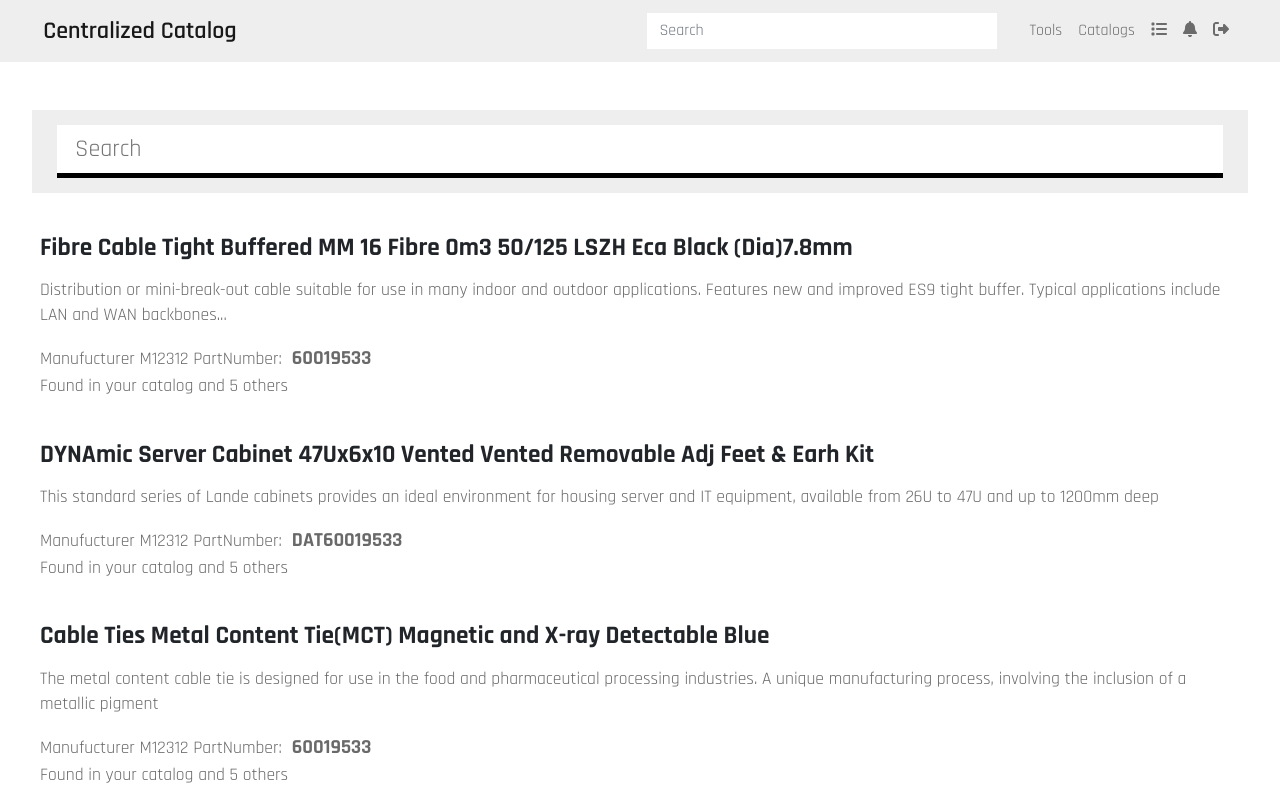
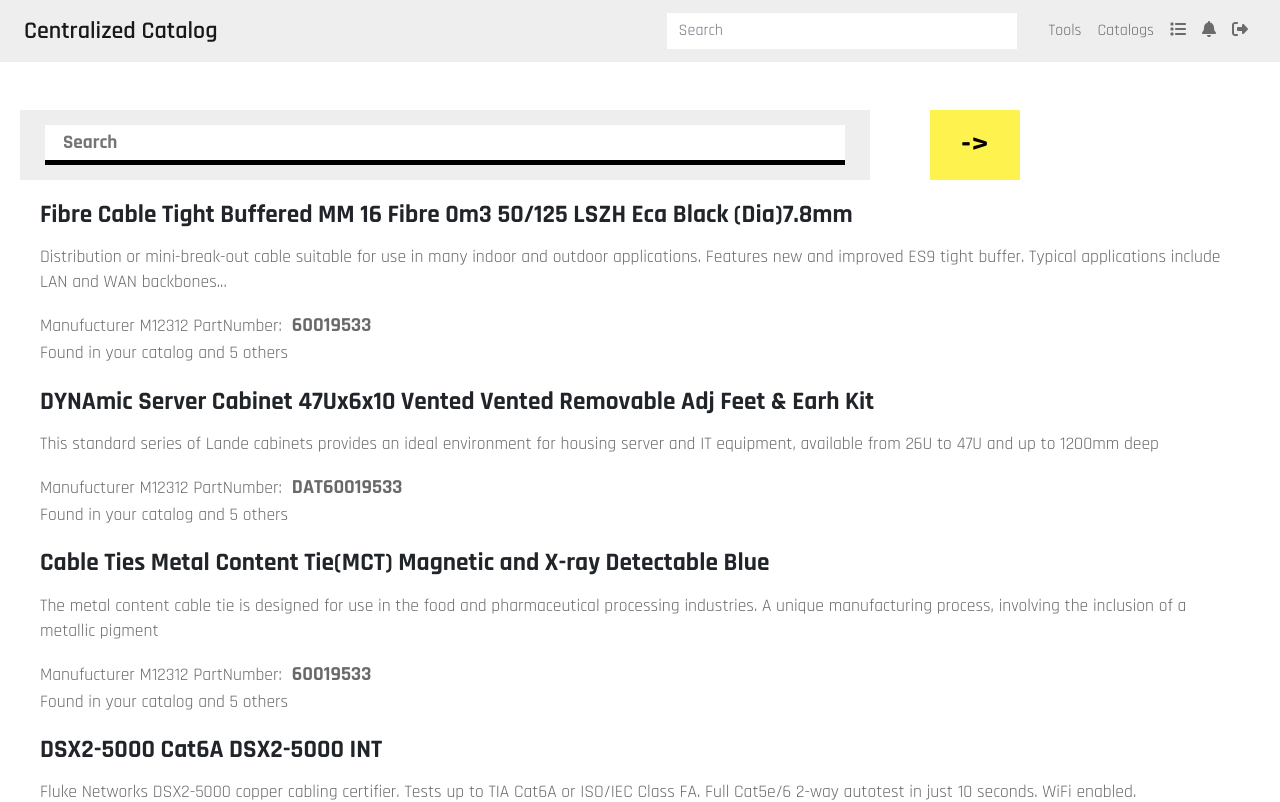
Before and after one commit to ralphsulit/takepart, a React (Create React App) app: page / in a window 1280 px wide. Shown: the top 802 px of the page. Built offline with nearby package versions, Linux system fonts and the light colour scheme.

Commit message:
fixed some spacing in search and content

```diff
--- a/src/assets/styles/mixins.styles.scss
+++ b/src/assets/styles/mixins.styles.scss
@@ -8,7 +8,7 @@ $screen-md-min: 768px;
 $screen-lg-min: 992px;
 
 // Large tablets and desktops
-$screen-xl-min: 1200px;
+$screen-xl-min: 1400px;
 
 // Small devices
 @mixin sm {
@@ -37,10 +37,3 @@ $screen-xl-min: 1200px;
     @content;
   }
 }
-
-// Custom devices
-@mixin rwd($screen) {
-  @media (min-width: $screen+'px') {
-    @content;
-  }
-}
--- a/src/assets/styles/varaiables.styles.scss
+++ b/src/assets/styles/varaiables.styles.scss
@@ -7,6 +7,7 @@ $black: #000;
 $white: #eee;
 $dark-gray: #333;
 $gray: #696969;
+$yellow: #fef24e;
 
 /// **fonts
 $bold: 800;
--- /dev/null
+++ b/src/components/button/button.component.jsx
@@ -0,0 +1,10 @@
+import React from 'react';
+import './button.styles.scss';
+
+const Button = () => {
+  return (
+    <button className='search-btn'>-></button>
+  );
+};
+
+export default Button;
--- /dev/null
+++ b/src/components/button/button.styles.scss
@@ -0,0 +1,17 @@
+@import '../../assets/styles/mixins.styles.scss';
+@import '../../assets/styles/varaiables.styles.scss';
+
+.search-btn {
+  background-color: $yellow;
+  border: none;
+  font-family: $rajdhani;
+  font-size: 2rem;
+  font-weight: $bold;
+  padding: 10px;
+  width: 90px;
+  margin-left: 30px;
+
+    @include lg {
+      margin-left: 0;
+    }
+}
--- a/src/components/catalog-item/catalog-item.styles.scss
+++ b/src/components/catalog-item/catalog-item.styles.scss
@@ -2,7 +2,7 @@
 @import '../../assets/styles/mixins.styles.scss';
 
 .catalog-item-container {
-  margin: 20px 8px;
+  margin: 20px;
 
     h3 {
       font-weight: $bold;
@@ -31,7 +31,7 @@
       }
 
     @include md {
-      margin: 20px;
+      margin: 20px 30px;
 
       h3 {
         font-size: calc(1.1rem + .6vw);
@@ -43,10 +43,19 @@
     }
 
     @include lg {
-      margin: 30px;
+      margin: 20px 40px;
     }
 
     @include xl {
-      margin: 40px;
+      margin: 20px 40px;
+
+      h3 {
+        font-size: calc(0.8rem + .6vw)
+      }
+
+      .catalog-item-group {
+        font-size: 1.1rem;
+        width: 800px;
+      }
     }
 }
--- a/src/components/catalog-menu/catalog-menu.component.jsx
+++ b/src/components/catalog-menu/catalog-menu.component.jsx
@@ -1,5 +1,6 @@
 import React, { useState } from 'react';
 import SearchBox from '../search-box/search-box.component.jsx';
+import Button from '../button/button.component';
 import catalogData from '../../assets/data/catalog-data.json';
 import CatalogItem from '../catalog-item/catalog-item.component';
 import './catalog-menu.styles.scss';
@@ -17,7 +18,11 @@ const CatalogMenu = () => {
 
   return (
     <div className='content-container'>
-      <SearchBox onChangeHandler={onSearchChange} className='content-search-box' />
+      <div className='content-header-container d-flex justify-content-between'>
+        <SearchBox onChangeHandler={onSearchChange} className='content-search-box' />
+        <Button />
+      </div>
+
       {/* Getting the data from CatalogData and Maps through the array of catalog items */}
       <div className='content-body-container'>
         {/*
--- a/src/components/catalog-menu/catalog-menu.styles.scss
+++ b/src/components/catalog-menu/catalog-menu.styles.scss
@@ -1,12 +1,27 @@
 @import '../../assets/styles/mixins.styles.scss';
 @import '../../assets/styles/varaiables.styles.scss';
 
-.content-body-container {
-  max-width: 100%;
-  margin: 0 auto;
+.content-container {
 
-  // Search Box Component
-  .content-search-box {
-    border-bottom: 5px solid #000 !important;
+  .content-header-container {
+    margin: 20px;
+    max-width: 100%;
+
+      .container {
+
+          // Search Box Component
+          .content-search-box {
+            border-bottom: 5px solid #000 !important;
+          }
+      }
+
+      @include lg {
+        max-width: 1200px;
+      }
+
+      @include lg {
+        max-width: 1000px;
+      }
   }
+
 }
--- a/src/components/search-box/search-box.component.jsx
+++ b/src/components/search-box/search-box.component.jsx
@@ -3,7 +3,7 @@ import './search-box.styles.scss';
 
 const SearchBox = ({onChangeHandler, className}) => {
   return (
-    <div className='searchbox-container'>
+    <div className={`searchbox-container`}>
       <input
         type='text'
         className={`search-box ${className}`}
--- a/src/components/search-box/search-box.styles.scss
+++ b/src/components/search-box/search-box.styles.scss
@@ -6,16 +6,17 @@
   align-items: center;
   padding: 15px 25px;
   background-color: $white;
-  width: 95%;
-  margin: 0 auto;
+  width: 85%;
 
     .search-box {
       color: $dark-gray;
-      padding: 6px 18px;
-      font-size: 24px;
+      font-size: 1.2rem;
+      font-weight: $bold;
       border: none;
       border-bottom: 5px solid #000;
       outline: none;
+      padding: 6px 18px;
       width: 100%;
+      height: 40px;
     }
 }
```
